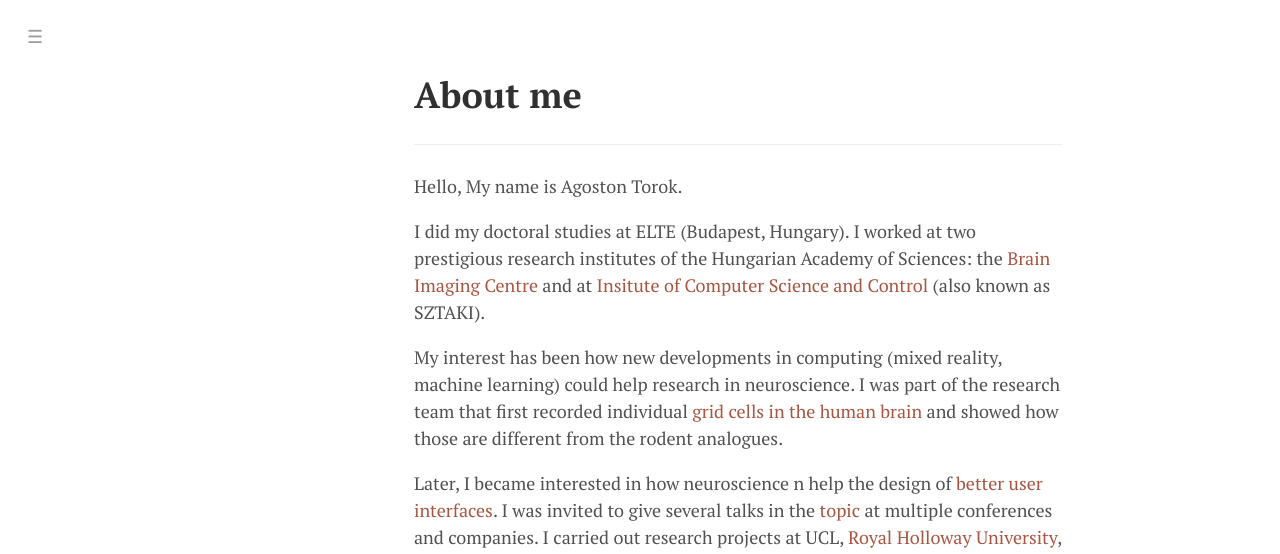
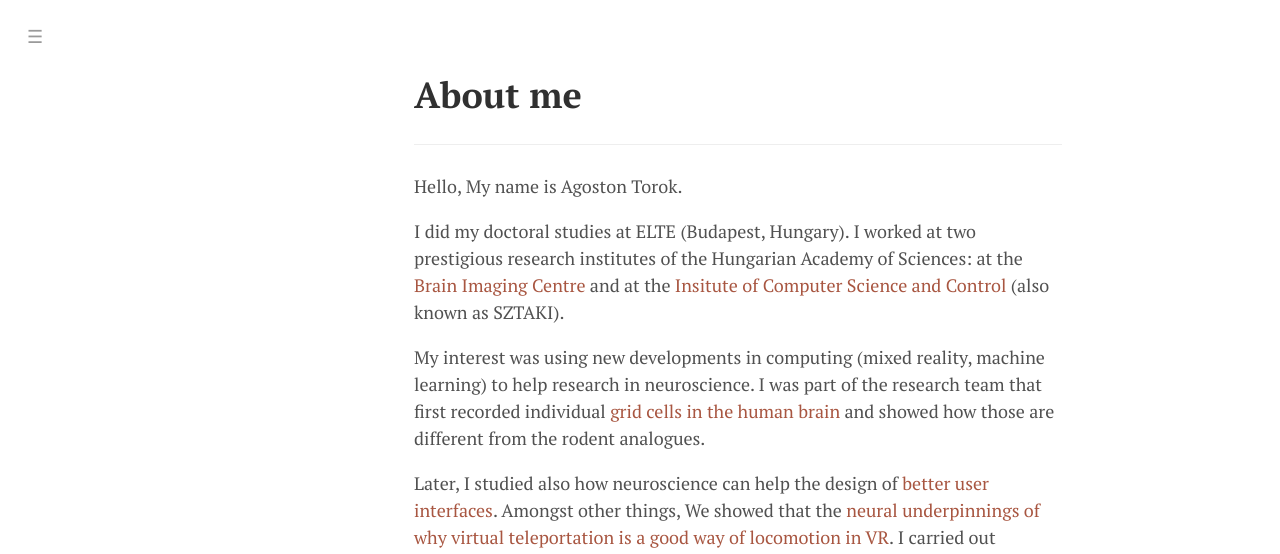
Before and after one commit to nimdvir/agostontorok.github.io, a Jekyll site: the page built from about/index.md, in a window 1280 px wide and 1154 px high. Shown: the top 554 px of the window. Built offline with Jekyll 4.4.1, drawn with Linux system fonts in a browser that asks for light colours; nearby versions of some CDN libraries; some web fonts are replaced; some of the changed text lies outside the part shown; grey boxes are pictures that could not be loaded.

Commit message:
rewritten about me

```diff
--- a/about/index.md
+++ b/about/index.md
@@ -6,11 +6,11 @@ title: About me
 
 Hello, My name is Agoston Torok.
 
-I did my doctoral studies at ELTE (Budapest, Hungary). I worked at two prestigious research institutes of the Hungarian Academy of Sciences: the [Brain Imaging Centre](http://www.ttk.mta.hu/telefonkonyv/torok-agoston/) and at [Insitute of Computer Science and Control](https://www.sztaki.hu/en/agoston-zsolt-torok) (also known as SZTAKI).
+I did my doctoral studies at ELTE (Budapest, Hungary). I worked at two prestigious research institutes of the Hungarian Academy of Sciences: at the [Brain Imaging Centre](http://www.ttk.mta.hu/telefonkonyv/torok-agoston/) and at the [Insitute of Computer Science and Control](https://www.sztaki.hu/en/agoston-zsolt-torok) (also known as SZTAKI).
 
-My interest has been how new developments in computing (mixed reality, machine learning) could help research in neuroscience. I was part of the research team that first recorded individual [grid cells in the human brain](https://www.pnas.org/content/pnas/114/17/E3516.full.pdf) and showed how those are different from the rodent analogues.
+My interest was using new developments in computing (mixed reality, machine learning) to help research in neuroscience. I was part of the research team that first recorded individual [grid cells in the human brain](https://www.pnas.org/content/pnas/114/17/E3516.full.pdf) and showed how those are different from the rodent analogues.
 
-Later, I became interested in how neuroscience n help the design of [better user interfaces](https://github.com/agostontorok/slides-of-loci). I was invited to give several talks in the [topic](https://agostontorok.github.io/public/files/CogInfoCom_2016_paper_80.pdf) at multiple conferences and companies. I carried out research projects at UCL, [Royal Holloway University](https://vemerhul1.wixsite.com/vemerhul/people), UT Austin, [Aix-Marseille University](http://crvm.ism.univ-amu.fr/actualites_realite_virtuelle_3.html), Technion, and Carl von Ossietzky University.
+Later, I studied also how neuroscience can help the design of [better user interfaces](https://agostontorok.github.io/public/files/CogInfoCom_2016_paper_80.pdf). Amongst other things, We showed that the [neural underpinnings of why virtual teleportation is a good way of locomotion in VR](https://www.sciencedirect.com/science/article/abs/pii/S0304394018308164?via%3Dihub). I carried out research projects at several universities: studied distance illusions at UCL, Mars gravity perception at [Royal Holloway University](https://vemerhul1.wixsite.com/vemerhul/people), and e.g. rapid perception at [Aix-Marseille University](http://crvm.ism.univ-amu.fr/actualites_realite_virtuelle_3.html).
 
 As time went by, my focus turned to how applied research can serve masses. First, I lead the [R&D team at Synetiq](https://www.youtube.com/watch?v=3Nl8Y2y2jgk) and now I'm a [lead data scientist at AGT International](https://www.youtube.com/watch?v=vataVq9gY_o&t=190s). My focus is on doing data science beyond the hype: applying statistics & machine learning (RL, DL) with software development (Lean, XP) best practices to bring promises to reality. You can read many related post on my blog here or on [medium](https://medium.com/@torokagoston). Recently, the outputs of my work are improving features of the [HEED sport storytelling app](https://heedlive.com/).
 
```
